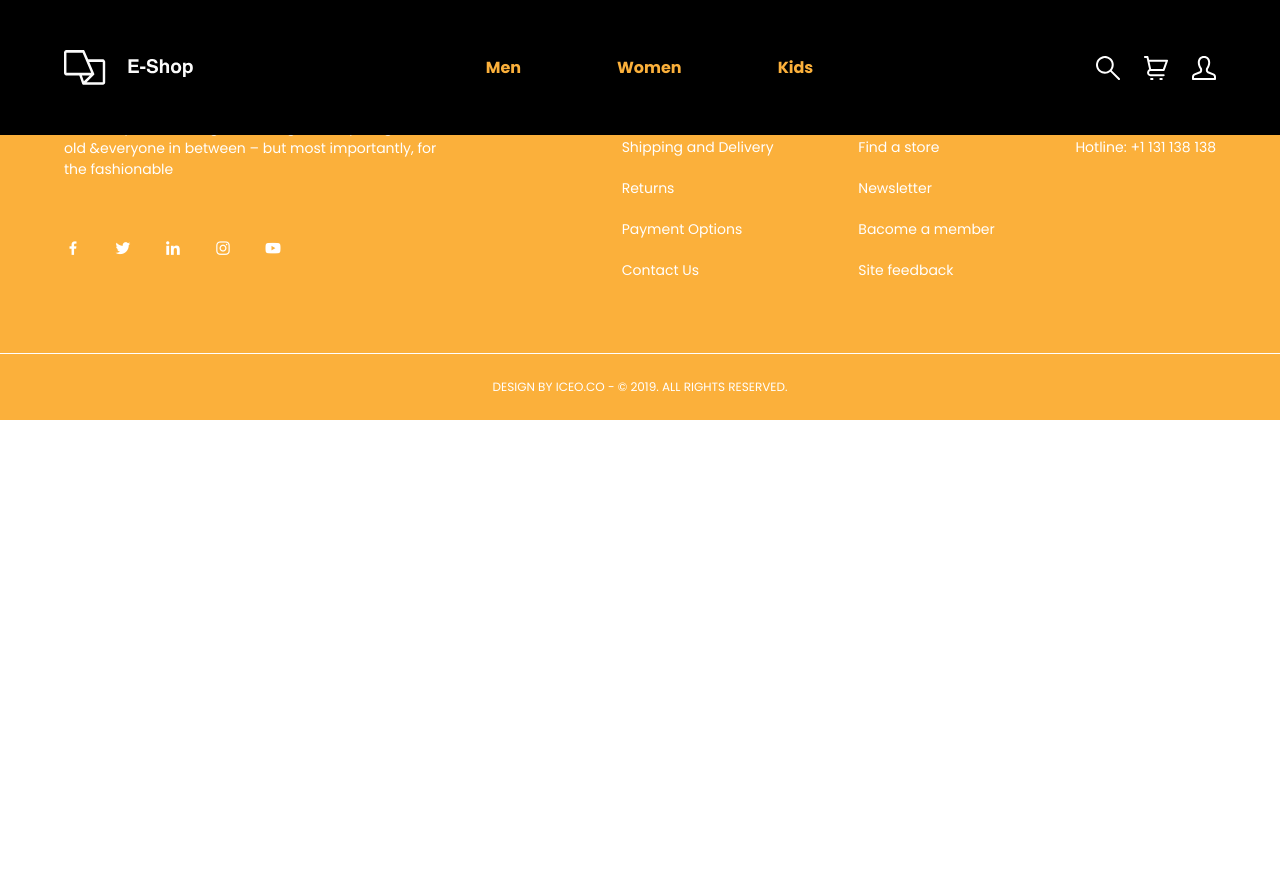
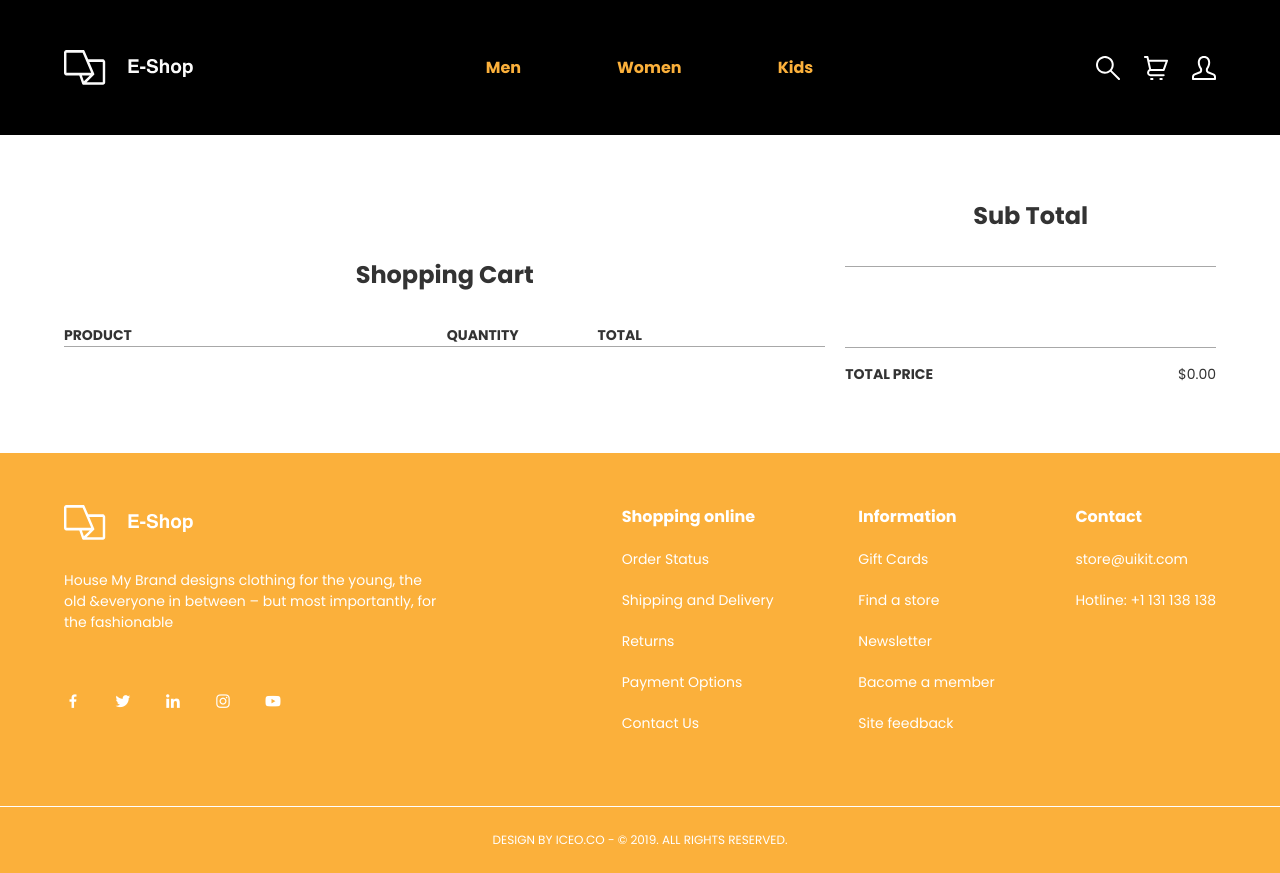
Before and after one commit to st-longngo/FE-React-Ngo-Dac-Quoc-Long-ST0057, a React (Create React App) app: page /cart in a window 1280 px wide. Before the commit the page ends 800 px from the top, so only its background shows below. Built offline with nearby package versions, Linux system fonts and the light colour scheme.

Commit message:
render ui cart page

```diff
--- a/src/app/pages/Cart/Cart.tsx
+++ b/src/app/pages/Cart/Cart.tsx
@@ -1,11 +1,10 @@
 import React from 'react';
-import Header from '../../shared/components/layout/Header';
-import Footer from '../../shared/components/layout/Footer';
+import SectionCart from './partials/SectionCart';
 
 const Cart = () => {
   return (
-    <main>
-
+    <main className="store-page">
+      <SectionCart />
     </main>
   )
 }
--- /dev/null
+++ b/src/app/pages/Cart/partials/CartItem.tsx
@@ -0,0 +1,48 @@
+import React from 'react';
+import { ICart } from './../../../shared/interfaces/cart';
+
+interface ICartItemProps {
+  item: ICart;
+}
+
+const CartItem = ({ item }: ICartItemProps) => {
+  return (
+    <li className="cart">
+      <div className="cart-body">
+        <div className="cart-image">
+          <img src={item.image} alt={item.name} />
+        </div>
+        <div className="cart-content">
+          <h4 className="typo-2 txt-light cart-name">{item.name}</h4>
+          <span className="txt-regular cart-price">
+            ${item.price - (item.price * item.discount) / 100}
+          </span>
+          {item.discount && (
+            <span className="txt-regular cart-discount">${item.price}</span>
+          )}
+        </div>
+      </div>
+      <div className="cart-buttons">
+        <button className="cart-btn js-minus-cart" id="minus">
+          <i className="bx bx-minus"></i>
+        </button>
+        <input type="text" className="cart-quantity" value={item.quantity} />
+        <button className="cart-btn js-add-cart" id="add">
+          <i className="bx bx-plus"></i>
+        </button>
+      </div>
+      <p className="txt-center cart-total">
+        $
+        {(
+          (item.price - (item.price * item.discount) / 100) *
+          item.quantity
+        ).toFixed(2)}
+      </p>
+      <button id="cart-close" className="cart-btn cart-close">
+        <i className="bx bx-x"></i>
+      </button>
+    </li>
+  );
+};
+
+export default CartItem;
--- /dev/null
+++ b/src/app/pages/Cart/partials/CartList.tsx
@@ -0,0 +1,26 @@
+import React from "react";
+import { ICart } from "../../../shared/interfaces/cart";
+import CartItem from "./CartItem";
+
+interface ICartListProps {
+  cart: ICart[];
+  setCart: (cart: ICart[]) => void;
+}
+
+const CartList = ({ cart, setCart }: ICartListProps) => {
+  return (
+    <ul className="cart-list">
+      <li className="cart-row">
+        <span className="txt-bold cart-body">PRODUCT</span>
+        <span className="txt-bold cart-buttons">QUANTITY</span>
+        <span className="txt-center txt-bold cart-total">TOTAL</span>
+        <span className="cart-close"></span>
+      </li>
+      {cart.map((item) => (
+        <CartItem key={item.id} item={item} />
+      ))}
+    </ul>
+  );
+};
+
+export default CartList;
--- /dev/null
+++ b/src/app/pages/Cart/partials/SectionCart.tsx
@@ -0,0 +1,33 @@
+import React from 'react';
+import { useGlobalContext } from '../../../shared/contexts/cart.context';
+import CartList from './CartList';
+import TotalList from './TotalList';
+
+const SectionCart = () => {
+  const { cart, setCart } = useGlobalContext();
+
+  return (
+    <section className="section section-store">
+        <div className="container">
+          <div className="row store-inner">
+            <div className="col-8 col-sm-12">
+              <h3 className="txt-bold txt-center cart-title">Shopping Cart</h3>
+              <CartList cart={cart} setCart={setCart}/>
+            </div>
+            <div className="col-4 col-sm-12">
+              <h3 className="txt-bold txt-center cart-title">Sub Total</h3>
+              <TotalList cart={cart}/>
+              <div className="order-total">
+                <p className="txt-bold">TOTAL PRICE</p>
+                <span className="total">
+                  ${(cart.reduce((acc, item) => acc + ((item.price - (item.price * item.discount / 100)) * item.quantity), 0)).toFixed(2)}
+                </span>
+              </div>
+            </div>
+          </div>
+        </div>
+      </section>
+  )
+}
+
+export default SectionCart
--- /dev/null
+++ b/src/app/pages/Cart/partials/TotalItem.tsx
@@ -0,0 +1,17 @@
+import React from "react";
+import { ICart } from './../../../shared/interfaces/cart';
+
+interface ITotalItemProps  {
+  item: ICart
+}
+
+const TotalItem = ({item}: ITotalItemProps) => {
+  return (
+    <li className="order-item">
+      <h4 className="txt-light order-name">{item.name}</h4>
+      <div className="txt-bold order-quantity">x{item.quantity}</div>
+    </li>
+  );
+};
+
+export default TotalItem;
--- /dev/null
+++ b/src/app/pages/Cart/partials/TotalList.tsx
@@ -0,0 +1,20 @@
+import React from "react";
+import { ICart } from './../../../shared/interfaces/cart';
+import TotalItem from "./TotalItem";
+
+interface ITotalListProps {
+  cart: ICart[]
+}
+
+const TotalList = ({ cart }: ITotalListProps) => {
+  return (
+  <ul className="order-list">
+    {
+      cart.map((item) => (
+        <TotalItem key={item.id} item={item}/>
+      ))
+    }
+  </ul>);
+};
+
+export default TotalList;
--- a/src/stylesheets/pages/_store.scss
+++ b/src/stylesheets/pages/_store.scss
@@ -1,4 +1,5 @@
 .store-page {
+  padding-top: 150px;
   section {
     padding-top: 48px;
   }
--- a/src/stylesheets/styles.css
+++ b/src/stylesheets/styles.css
@@ -1005,6 +1005,9 @@ h3 {
     max-width: 120px;
   }
 }
+.store-page {
+  padding-top: 150px;
+}
 .store-page section {
   padding-top: 48px;
 }
```
Also changed, not shown: 1 other file (tests, documents, lock files or other folders).
